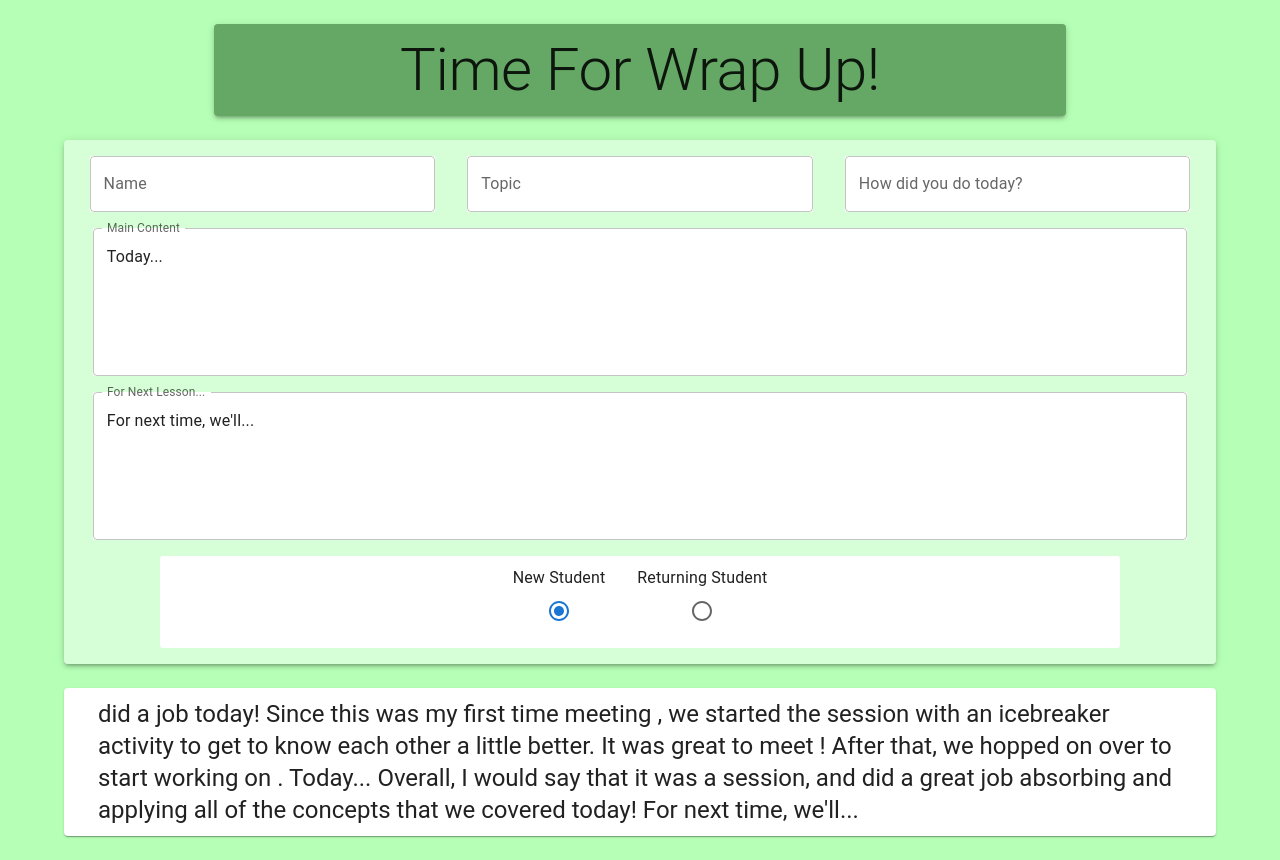
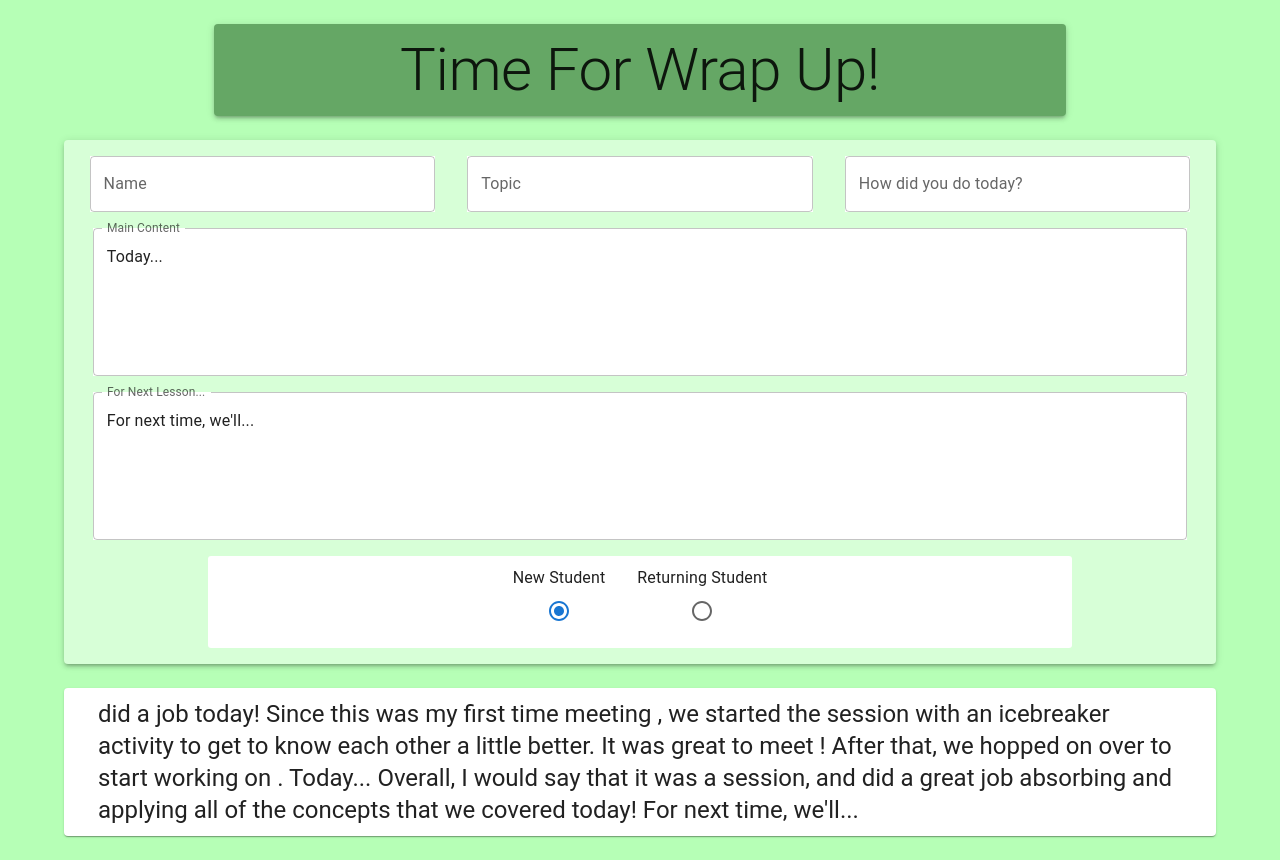
Before and after one commit to ZachatorCodes/id-tech-wrap-up, a React (Create React App) app: page / in a window 1280 px wide. Built offline with nearby package versions, Linux system fonts and the light colour scheme; the HTML template or start-up script is replaced by a standard one.

Commit message:
Change vw to %

```diff
--- a/src/index.css
+++ b/src/index.css
@@ -4,7 +4,7 @@ html {
 
 .radio-group {
   background-color: white;
-  max-width: 75vw;
+  max-width: 75%;
   margin-left: auto;
   margin-right: auto;
   border-radius: 3px;
```
